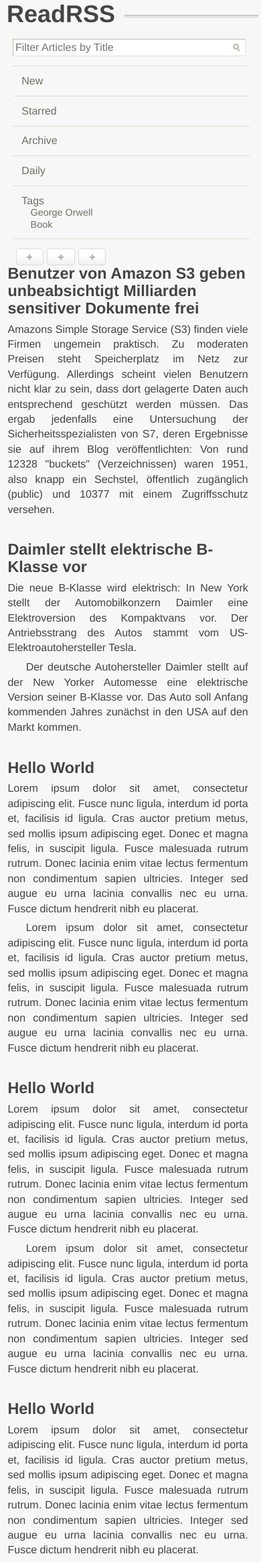
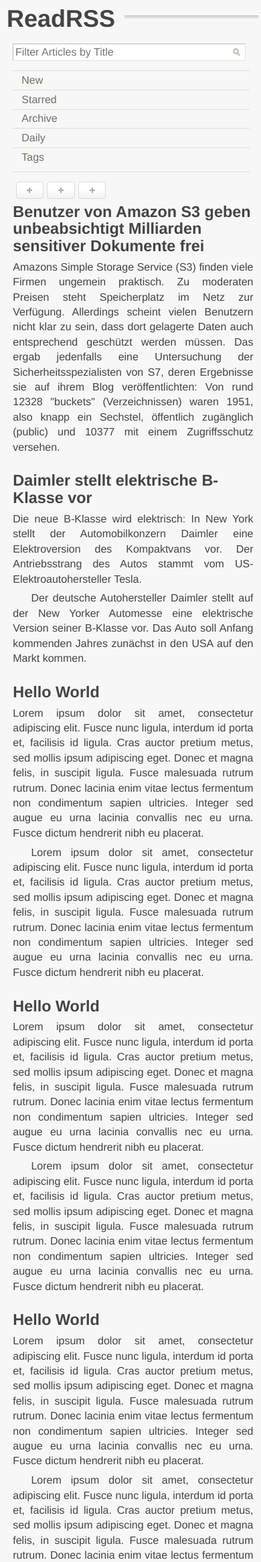
Before and after one commit to fnarp/ReadRss, a PHP site: page /template/index.html in a window 390 px wide. Shown: the top 2332 px of the page at 67% size. Run offline with PHP 8.4, Linux system fonts and the light colour scheme; some libraries are stand-ins or nearby versions; some web fonts are replaced.

Commit message:
template improvements

```diff
--- a/template/index.html
+++ b/template/index.html
@@ -64,6 +64,7 @@
                         </a>
                      </li>
                   </ul>
+                  <div class="clear"></div>
                 </div>
             </section>
          </aside>
@@ -96,6 +97,7 @@
                <p>Lorem ipsum dolor sit amet, consectetur adipiscing elit. Fusce nunc ligula, interdum id porta et, facilisis id ligula. Cras auctor pretium metus, sed mollis ipsum adipiscing eget. Donec et magna felis, in suscipit ligula. Fusce malesuada rutrum rutrum. Donec lacinia enim vitae lectus fermentum non condimentum sapien ultricies. Integer sed augue eu urna lacinia convallis nec eu urna. Fusce dictum hendrerit nibh eu placerat. </p>
                <p>Lorem ipsum dolor sit amet, consectetur adipiscing elit. Fusce nunc ligula, interdum id porta et, facilisis id ligula. Cras auctor pretium metus, sed mollis ipsum adipiscing eget. Donec et magna felis, in suscipit ligula. Fusce malesuada rutrum rutrum. Donec lacinia enim vitae lectus fermentum non condimentum sapien ultricies. Integer sed augue eu urna lacinia convallis nec eu urna. Fusce dictum hendrerit nibh eu placerat. </p>
             </article>
+            <div class="clear"></div>
          </div>
       </div>
    </body>
--- a/template/style/style.css
+++ b/template/style/style.css
@@ -20,6 +20,11 @@
 {
    margin: 0;
    padding: 0;
+}
+
+.clear
+{
+   clear: both;
 }
 
 article, aside, details, figcaption, figure, footer, header, hgroup, menu, nav, section
@@ -143,9 +148,10 @@ a
    width: 99%;
    height: 41px;
    margin-right: 1%;
+   margin-top: 7px;
    background-image: url("../images/bg_double.png");
    background-repeat: repeat-x;
-   background-position: center 22px;
+   background-position: center 1em;
 }
 
 h1.sitetitle
@@ -154,7 +160,6 @@ h1.sitetitle
   line-height: 1.13888889em;
   font-weight: 900;
   display: inline-block;
-  float: left;
   background-color: rgb(247, 247, 247);
   padding-right: 14px;
   padding-left: 10px;
@@ -167,7 +172,6 @@ h1.sitetitle
    position: fixed;
    top: 56px;
    z-index: 20;
-   float: left;
 }
 
 #sidebar .widget
@@ -289,12 +293,13 @@ h1.sitetitle
    padding-top: 15px;
    padding-left: 220px;
    margin-right: 2%;
+   display: block;
 }
 
 #content .post
 {
    float: left;
-   margin-bottom: 30px;
+   margin-bottom: 20px;
    margin-left: 3%;
    width: 31.3333%;
    clear: none;
@@ -356,8 +361,8 @@ h1.sitetitle
    #content
    {
       width: 96%;
-      padding-top: 0;
-      padding-left: 2%;
+      padding-left: 0;
+      margin-left: 2%;
       margin-right: 2%;
    }
 
@@ -384,12 +389,28 @@ h1.sitetitle
    {
       margin-left: 0;
       padding: 7px 5px 7px 7px;
-      display: block;
    }
 
    #sidebar .widget .small-clear
    {
       clear: left;
+   }
+
+   #main-nav ul.navigation li.nav-item a
+   {
+      color: #707065;
+      display: block;
+      padding: 0.3em 0.1em;
+   }
+
+   #main-nav ul.navigation li.nav-item ul.tag-list
+   {
+      display: none;
+   }
+
+   #main-nav ul.navigation li.nav-item:hover ul.tag-list
+   {
+      display: block;
    }
 }
 
```
